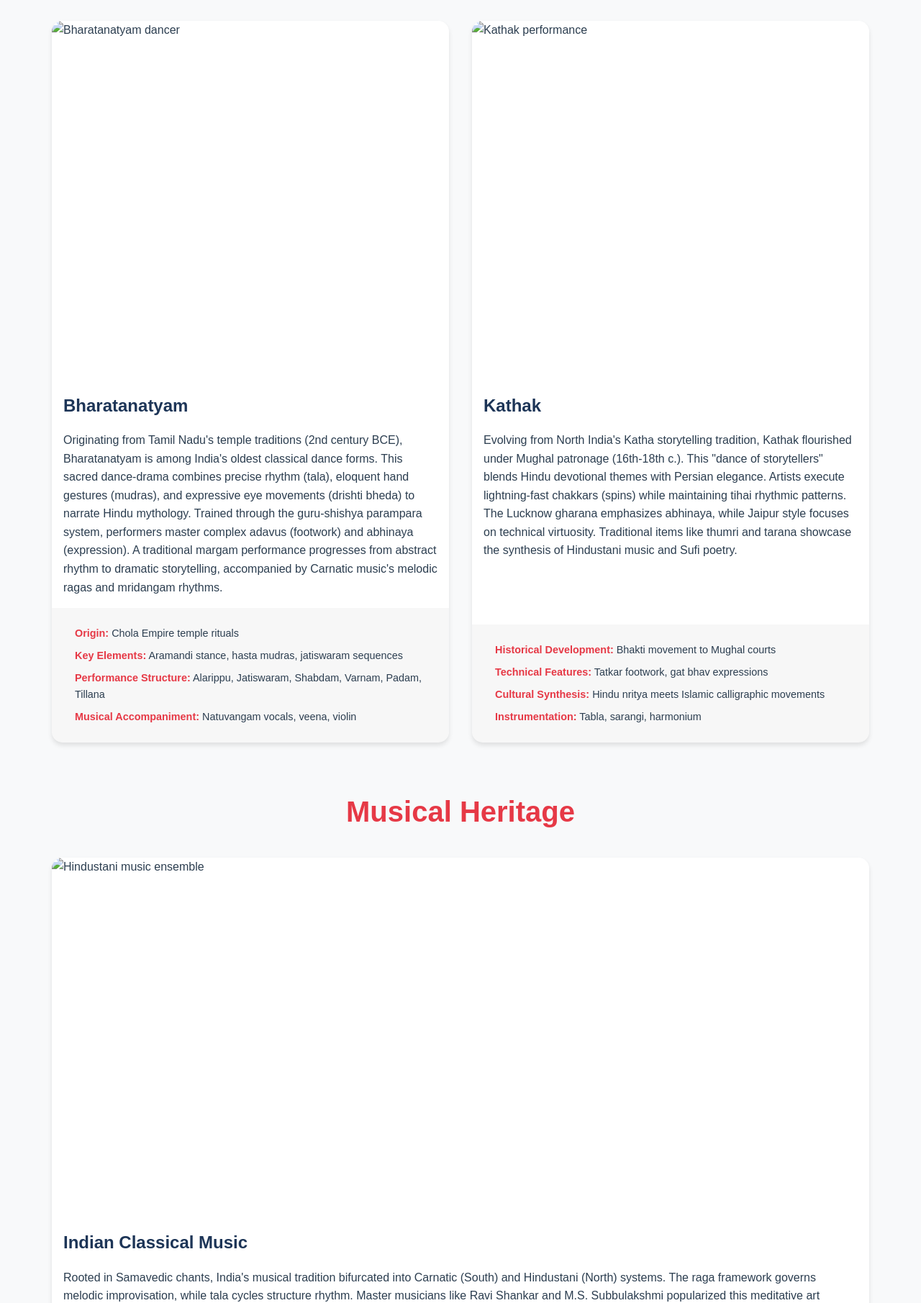
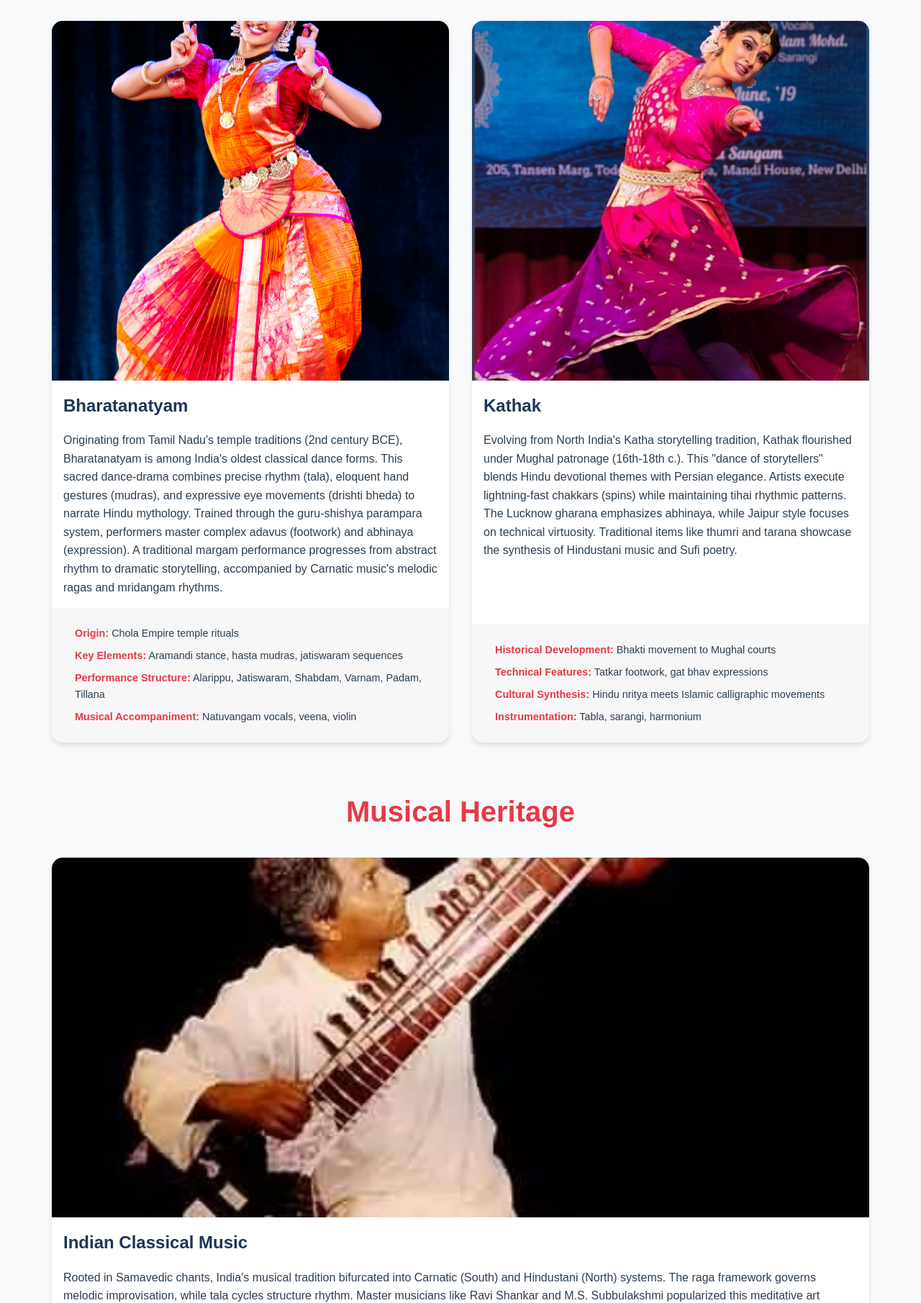
Before and after one commit to HerryHou35/hzyy.github.io, a plain HTML site: page arts.html in a window 1280 px wide. Shown: the part 411-2222 px from the top of the page at 72% size. Drawn offline with nearby package versions, Linux system fonts and the light colour scheme.

Commit message:
arts.html

```diff
--- a/arts.html
+++ b/arts.html
@@ -44,7 +44,7 @@
             <h2>Classical Dance Forms</h2>
             <div class="content-grid">
                 <div class="content-card">
-                    <img src="images/bharatanatyam.jpg" alt="Bharatanatyam dancer">
+                    <img src="bharatanatyam.jpg" alt="Bharatanatyam dancer">
                     <h3>Bharatanatyam</h3>
                     <p>Originating from Tamil Nadu's temple traditions (2nd century BCE), Bharatanatyam is among India's oldest classical dance forms. This sacred dance-drama combines precise rhythm (tala), eloquent hand gestures (mudras), and expressive eye movements (drishti bheda) to narrate Hindu mythology. Trained through the guru-shishya parampara system, performers master complex adavus (footwork) and abhinaya (expression). A traditional margam performance progresses from abstract rhythm to dramatic storytelling, accompanied by Carnatic music's melodic ragas and mridangam rhythms.</p>
                     <div class="card-details">
@@ -55,7 +55,7 @@
                     </div>
                 </div>
                 <div class="content-card">
-                    <img src="images/kathak.jpg" alt="Kathak performance">
+                    <img src="kathak.jpg" alt="Kathak performance">
                     <h3>Kathak</h3>
                     <p>Evolving from North India's Katha storytelling tradition, Kathak flourished under Mughal patronage (16th-18th c.). This "dance of storytellers" blends Hindu devotional themes with Persian elegance. Artists execute lightning-fast chakkars (spins) while maintaining tihai rhythmic patterns. The Lucknow gharana emphasizes abhinaya, while Jaipur style focuses on technical virtuosity. Traditional items like thumri and tarana showcase the synthesis of Hindustani music and Sufi poetry.</p>
                     <div class="card-details">
@@ -73,7 +73,7 @@
             <h2>Musical Heritage</h2>
             <div class="content-grid">
                 <div class="content-card">
-                    <img src="images/classical-music.jpg" alt="Hindustani music ensemble">
+                    <img src="classical-music.jpg" alt="Hindustani music ensemble">
                     <h3>Indian Classical Music</h3>
                     <p>Rooted in Samavedic chants, India's musical tradition bifurcated into Carnatic (South) and Hindustani (North) systems. The raga framework governs melodic improvisation, while tala cycles structure rhythm. Master musicians like Ravi Shankar and M.S. Subbulakshmi popularized this meditative art globally.</p>
                     <div class="card-details">
@@ -90,7 +90,7 @@
             <h2>Artisanal Crafts</h2>
             <div class="content-grid">
                 <div class="content-card">
-                    <img src="images/pashmina.jpg" alt="Kashmiri pashmina shawl">
+                    <img src="pashmina.jpg" alt="Kashmiri pashmina shawl">
                     <h3>Pashmina Textiles</h3>
                     <p>Kashmir's 15th-century pashmina craft uses Changthangi goat undercoat (直径12-16μm). Master weavers take 180 hours to create a single shawl, featuring intricate kani twill tapestry or sozni embroidery. Mughal emperors prized these "ring shawls" - entire shawls could pass through a finger ring.</p>
                     <div class="card-details">
@@ -100,7 +100,7 @@
                     </div>
                 </div>
                 <div class="content-card">
-                    <img src="images/block-printing.jpg" alt="Ajrakh block printing">
+                    <img src="block-printing.jpg" alt="Ajrakh block printing">
                     <h3>Ajrakh Block Printing</h3>
                     <p>Rajasthan's 16th-century ajrakh technique uses hand-carved teak blocks for resist-dyeing. Natural dyes like indigo (Indigofera) and madder (Rubia cordifolia) create geometric patterns symbolizing cosmic order. Each piece undergoes 15-20 dyeing cycles, preserving ancient Indus Valley designs.</p>
                     <div class="card-details">
```
